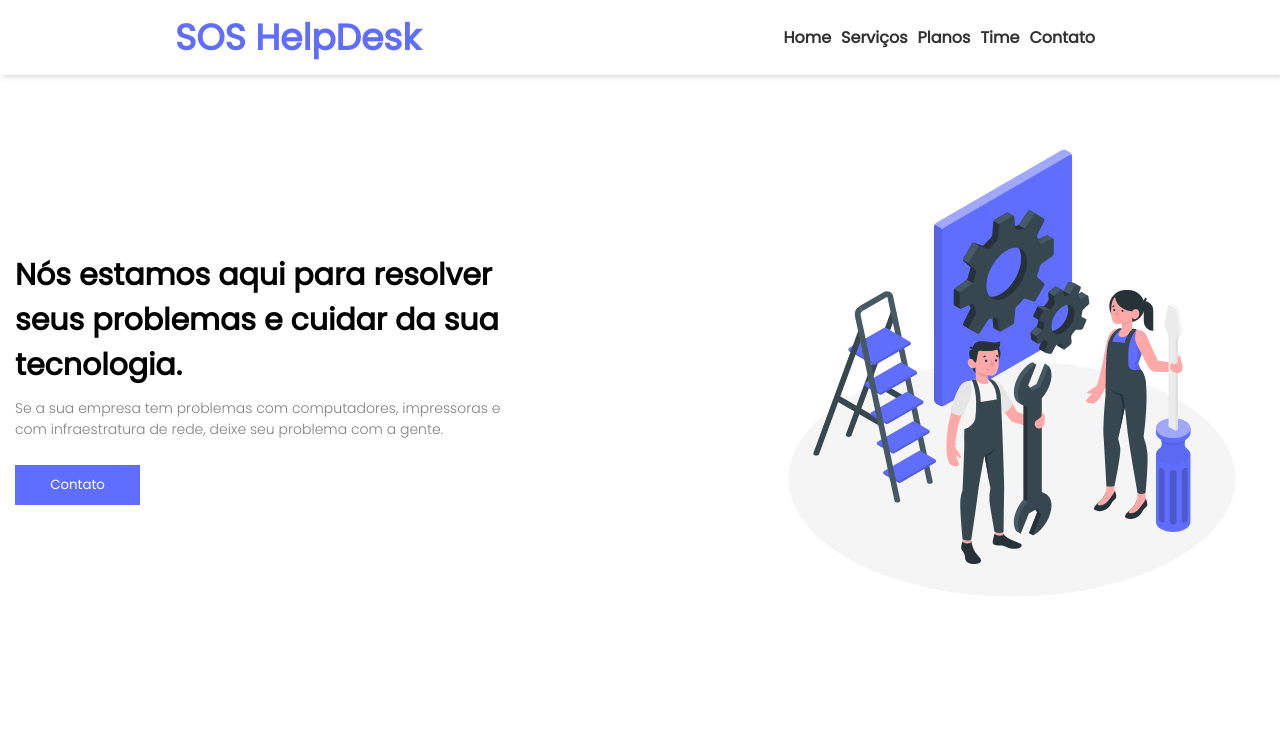
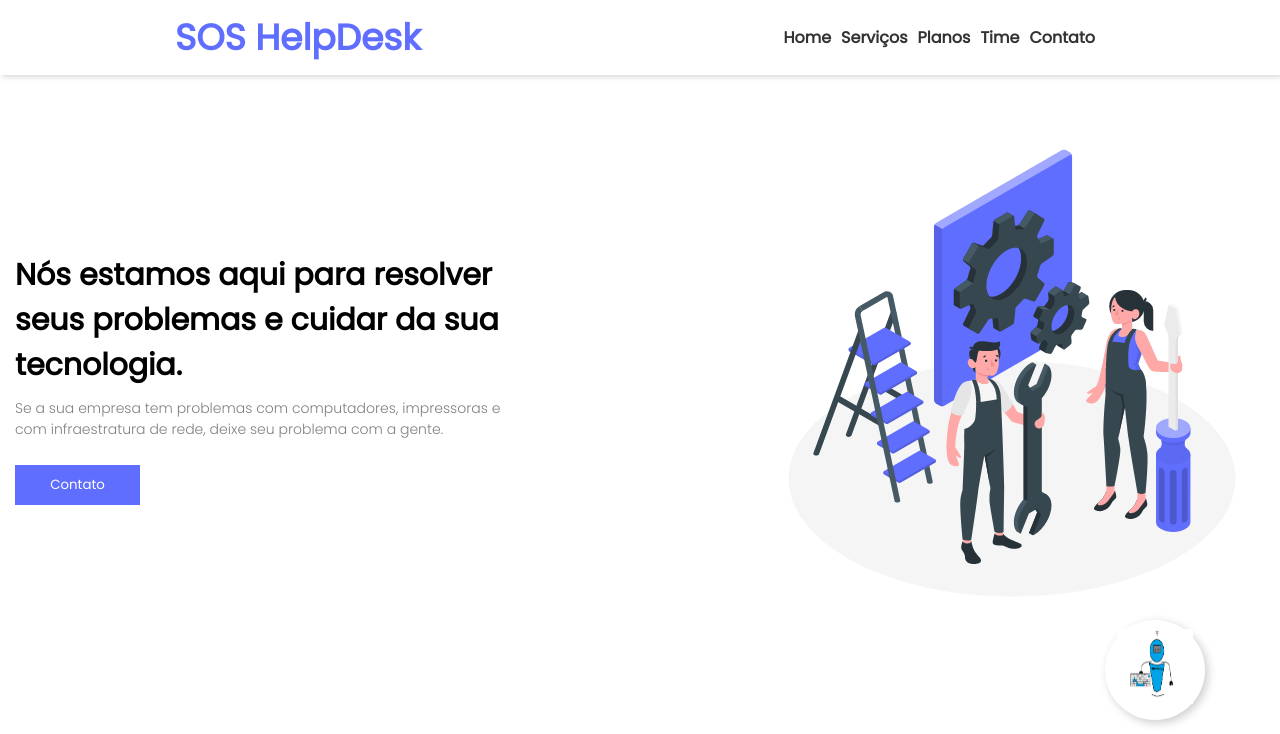
Before and after one commit to SamuelBalena/projetoUninove, a plain HTML site: page index.html in a window 1280 px wide. Shown: the top 734 px of the page. Drawn offline with Linux system fonts and the light colour scheme.

Commit message:
feat: add bot helpinho

```diff
--- a/index.html
+++ b/index.html
@@ -182,6 +182,10 @@
         </div>
     </section>
 
+    <div class="btn-create">
+       <a href="https://docs.google.com/forms/d/e/1FAIpQLSeaKELaaPrO0TZgmm-ZJUqpNHRSm8ZO-aEzTl7gzNhYW5dboQ/viewform?vc=0&c=0&w=1&flr=0"><img src="img/helpinho edit 3.png"></a>
+    </div>
+
     <!--Rodapé-->
     <footer class="footer" id="contato">
         <div class="cardContato container">
--- a/styles.css
+++ b/styles.css
@@ -375,3 +375,22 @@ button a {
     color: #fff;
     text-decoration: none;
 }
+
+.btn-create {
+    position: fixed;
+    right: 75px;
+    bottom: 80px;
+    display: flex;
+    align-items: center;
+    justify-content: center;
+    width: 100px;
+    height: 100px;
+    background: #fff;
+    border-radius: 50%;
+    box-shadow: 3px 3px 10px rgba(0, 0, 0, 0.2);
+}
+
+.btn-create a img {
+    height: 75px;
+    width: 75px;
+}
```
Also changed, not shown: Img/helpinho edit 3.png (added).
